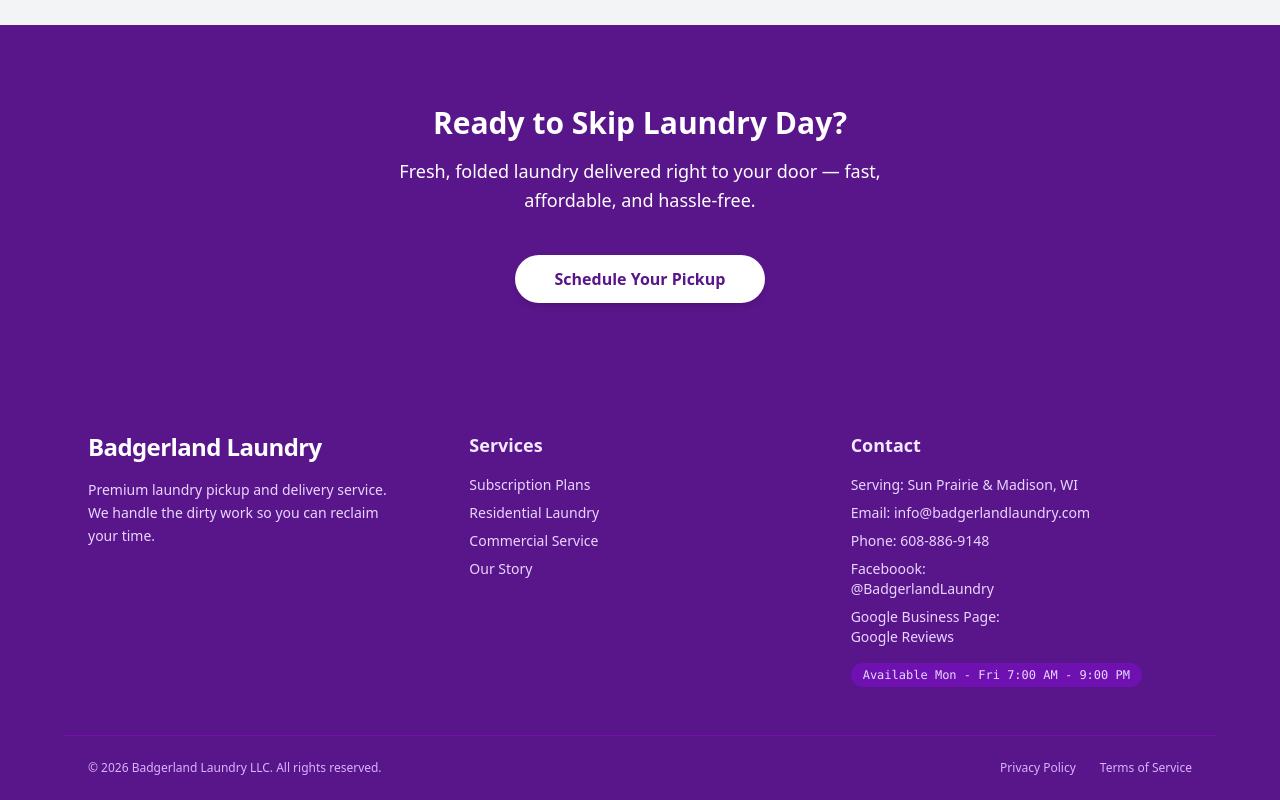
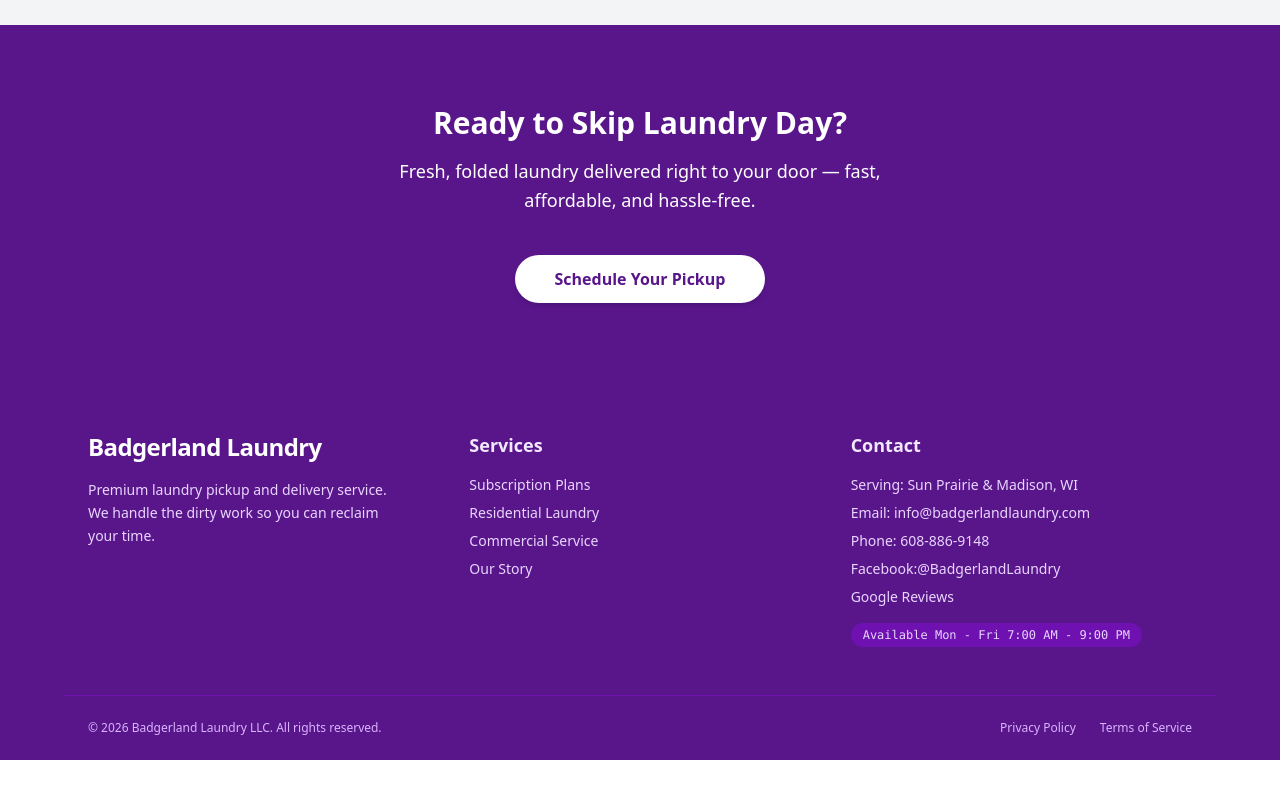
Before and after one commit to Badgerland608/BadgerlandSite, a React (Vite) app: page / in a window 1280 px wide. Shown: the part 4367-5167 px from the top of the page. After the commit the page ends 5127 px from the top, so only its background shows below. Built offline with nearby package versions, Linux system fonts and the light colour scheme; no server answers.

Commit message:
last one

```diff
--- a/src/Footer.jsx
+++ b/src/Footer.jsx
@@ -34,22 +34,22 @@ export default function Footer() {
             <li>Serving: Sun Prairie & Madison, WI</li>
             <li>Email: info@badgerlandlaundry.com</li>
             <li>Phone: 608-886-9148</li>
-           <li>Faceboook:<a
+          <a
         href="https://facebook.com/badgerlandlaundry"
         target="_blank"
         rel="noopener noreferrer"
         className="flex items-center gap-2 hover:text-white transition"
       >
-        <span>@BadgerlandLaundry</span>
-      </a></li>
-            <li>Google Business Page:<a
+        <span>Facebook:@BadgerlandLaundry</span>
+      </a>
+            <a
         href="https://share.google/phJV87F0gOsQ6Bp9F"
         target="_blank"
         rel="noopener noreferrer"
         className="flex items-center gap-2 hover:text-white transition"
       >
         <span>Google Reviews</span>
-      </a></li>
+      </a>
             <li className="pt-2">
               <span className="inline-block bg-purple-800 px-3 py-1 rounded-full text-xs font-mono">
                 Available Mon - Fri 7:00 AM - 9:00 PM
```
